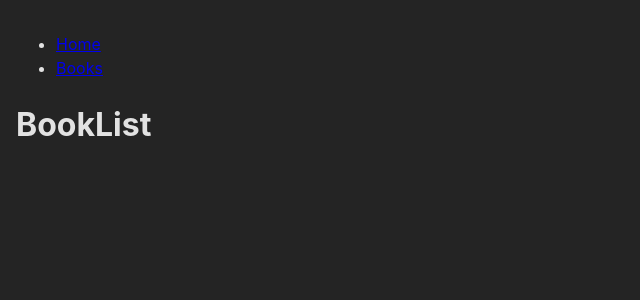
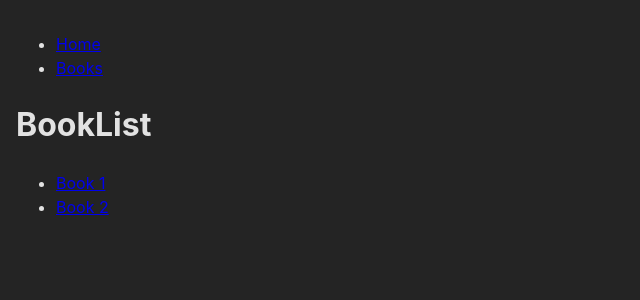
Before and after one commit to bazmurphy/react-router-2, a React (Vite) app: page /books in a window 1280 px wide. Shown: the top 300 px of the page, without its empty margins (0-640 px from the left). Built offline with nearby package versions, Linux system fonts and the light colour scheme.

Commit message:
dynamic routing example

```diff
--- a/src/App.jsx
+++ b/src/App.jsx
@@ -2,6 +2,7 @@ import "./App.css";
 import { Link, Route, Routes } from "react-router-dom";
 import Home from "./pages/Home";
 import BookList from "./pages/BookList";
+import Book from "./pages/Book";
 
 function App() {
   return (
@@ -19,6 +20,7 @@ function App() {
       <Routes>
         <Route path="/" element={<Home />} />
         <Route path="/books" element={<BookList />} />
+        <Route path="/books/:id" element={<Book />} />
       </Routes>
     </>
   );
--- a/src/pages/Book.jsx
+++ b/src/pages/Book.jsx
@@ -1,7 +1,11 @@
+import { useParams } from "react-router-dom";
+
 export default function Book() {
+  const { id } = useParams();
+  console.log("useParams id:", id);
   return (
     <div>
-      <h1>Book</h1>
+      <h1>Book {id}</h1>
     </div>
   );
 }
--- a/src/pages/BookList.jsx
+++ b/src/pages/BookList.jsx
@@ -1,7 +1,17 @@
+import { Link } from "react-router-dom";
+
 export default function BookList() {
   return (
     <div>
       <h1>BookList</h1>
+      <ul>
+        <li>
+          <Link to="/books/1">Book 1</Link>
+        </li>
+        <li>
+          <Link to="/books/1">Book 2</Link>
+        </li>
+      </ul>
     </div>
   );
 }
```
